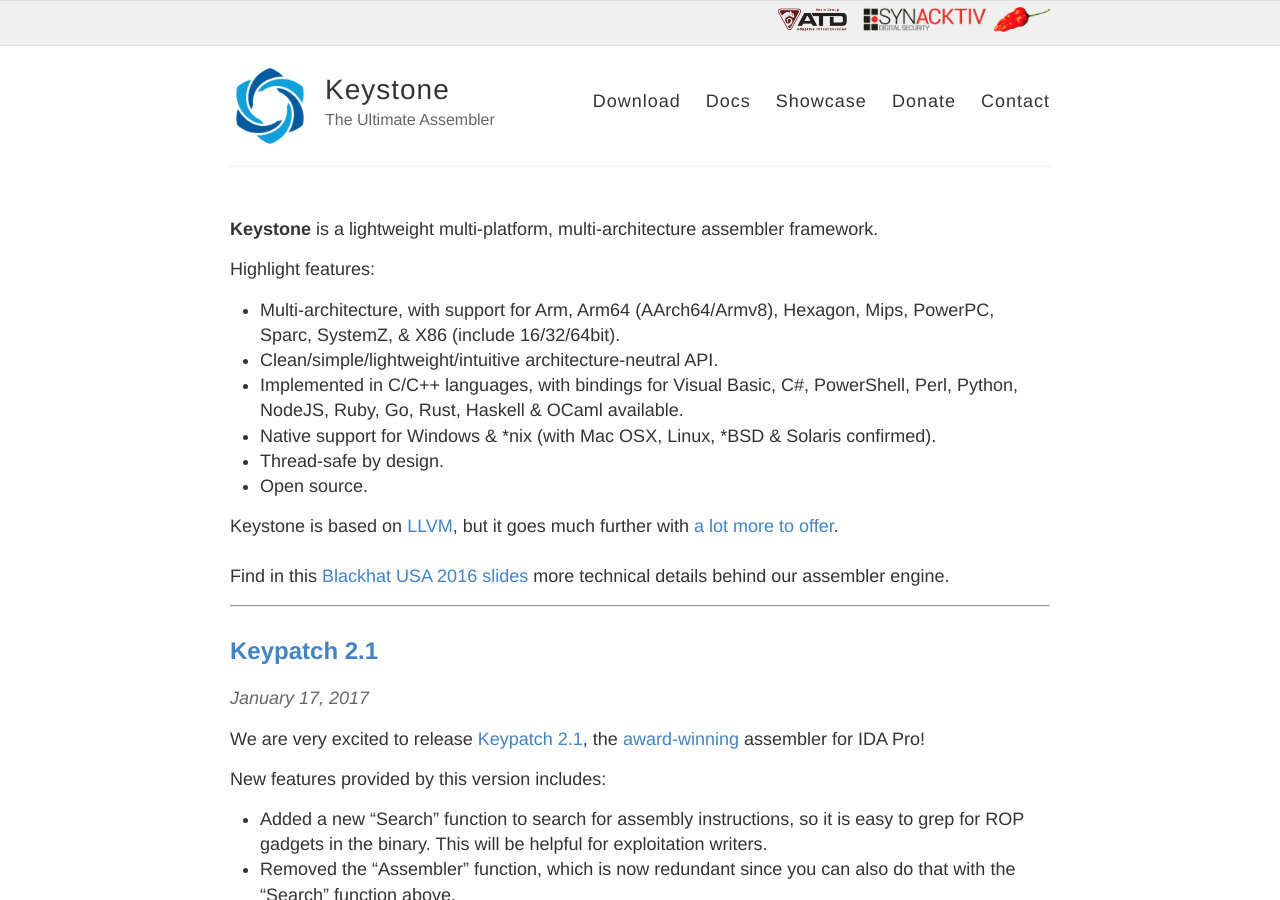
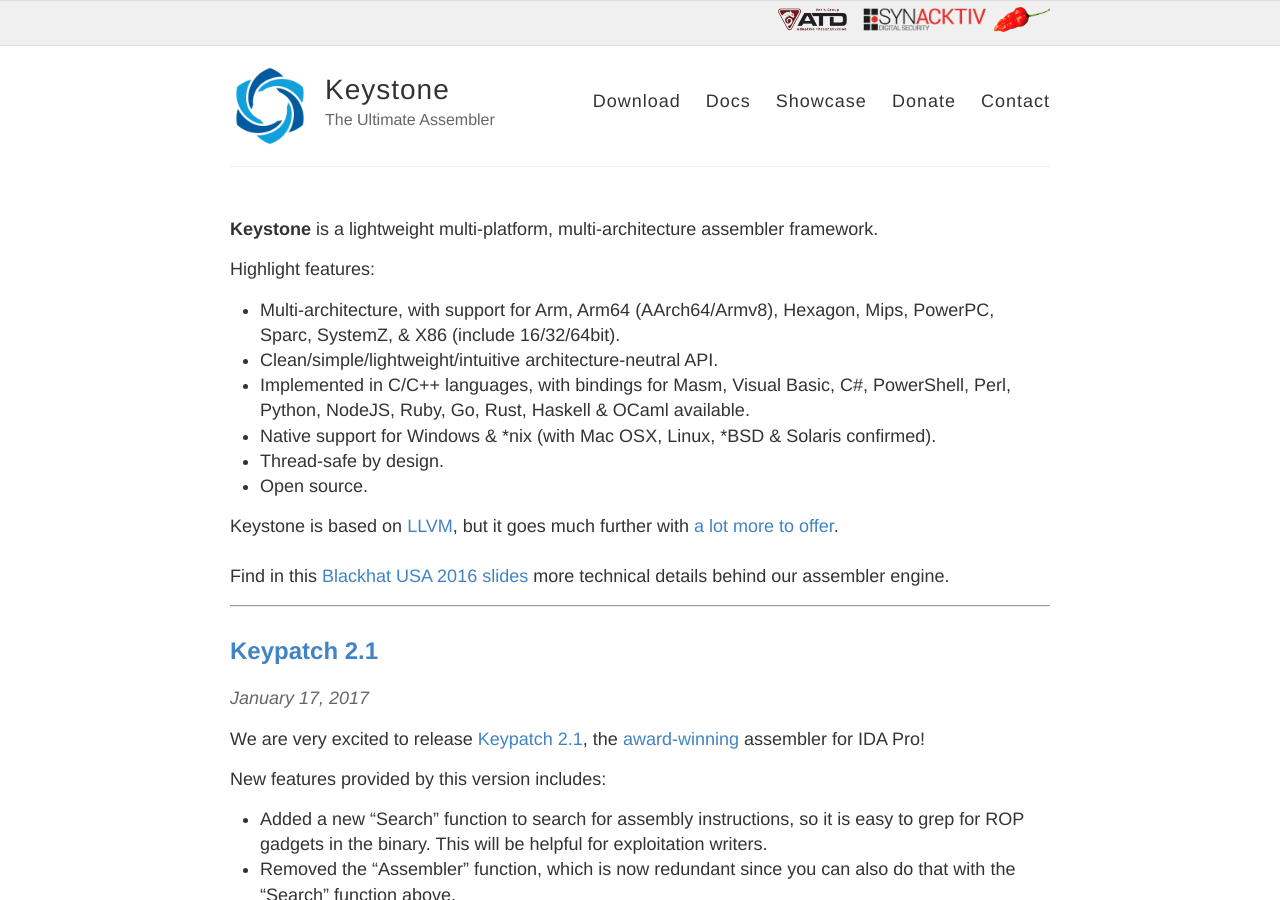
Before and after one commit to keystone-engine/keystone-engine.github.io, a Jekyll site: the page built from index.html, in a window 1280 px wide and 900 px high. Built offline with Jekyll 4.4.1, drawn with Linux system fonts in a browser that asks for light colours.

Commit message:
add Masm binding to index.html

```diff
--- a/index.html
+++ b/index.html
@@ -12,7 +12,7 @@
 
 <li>Clean/simple/lightweight/intuitive architecture-neutral API.</li>
 
-<li>Implemented in C/C++ languages, with bindings for Visual Basic, C#, PowerShell, Perl, Python, NodeJS, Ruby, Go, Rust, Haskell & OCaml available.</li>
+<li>Implemented in C/C++ languages, with bindings for Masm, Visual Basic, C#, PowerShell, Perl, Python, NodeJS, Ruby, Go, Rust, Haskell & OCaml available.</li>
 
 <li>Native support for Windows & *nix (with Mac OSX, Linux, *BSD & Solaris confirmed).</li>
 
```
